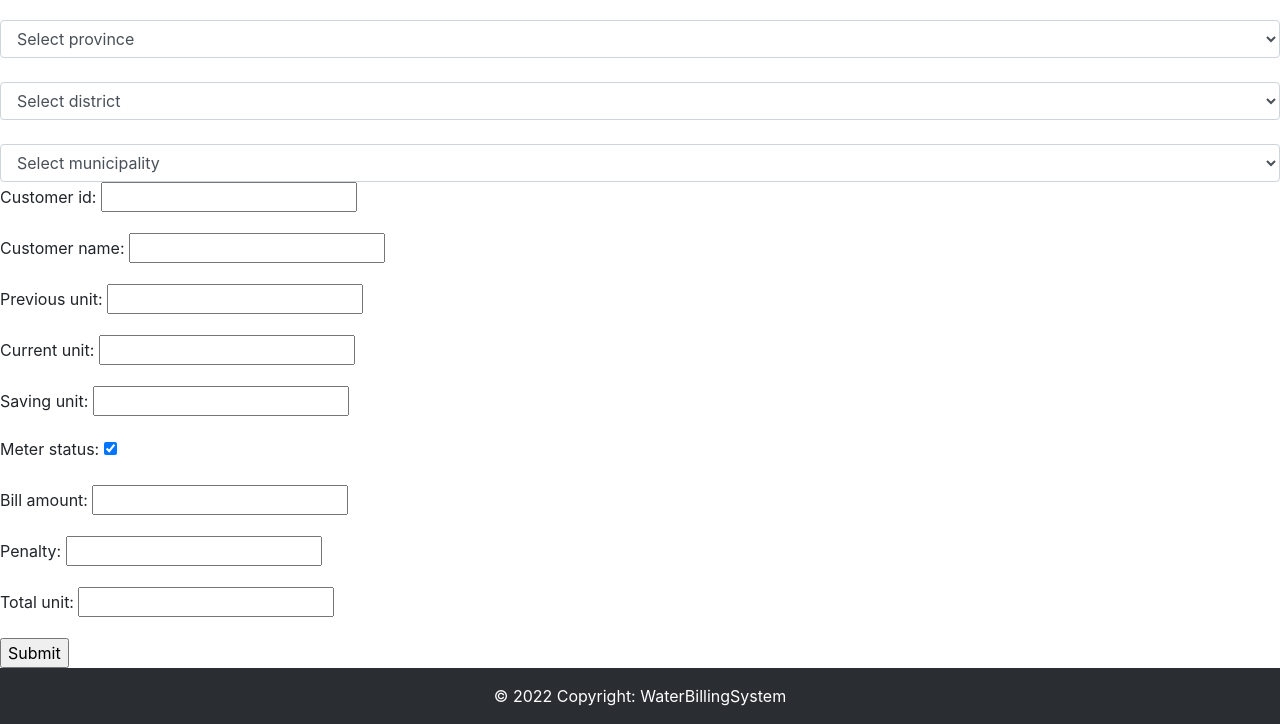
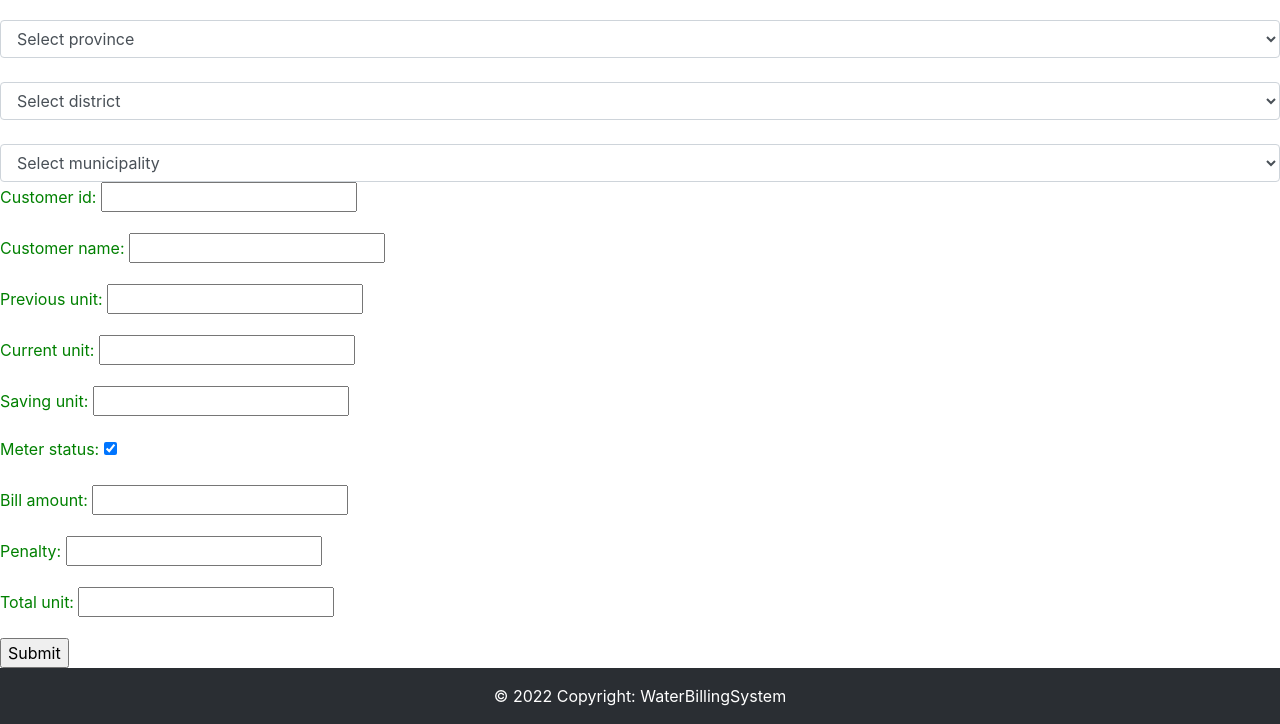
Before and after one commit to OzoneBht1/water_billing_system, a Django app: page /payment/ in a window 1280 px wide. Shown: the part 229-953 px from the top of the page. Run offline with Django 4.2, Linux system fonts and the light colour scheme; some libraries are stand-ins or nearby versions.

Commit message:
changed form

```diff
--- /dev/null
+++ b/user_view/static/user_view/css/payment.css
@@ -0,0 +1,6 @@
+.form-group label {
+  color: green;
+}
+.form-group input {
+  color: red;
+}
--- a/user_view/templates/user_view/payment.html
+++ b/user_view/templates/user_view/payment.html
@@ -1,7 +1,12 @@
 {% extends "base.html" %} {% load static %}
 {% block title %} Bill Payment {% endblock %}
 
+{% block css_files %}
+<link rel="stylesheet" type=""text/css" href="{% static 'user_view/css/payment.css' %}">
+{% endblock %}
+
 {% block content %}
+
     {{ data|json_script:'name' }}
 
     <br /><br />
@@ -25,7 +30,15 @@
 
       <!-- <i class="fa-solid fa-faucet-drip"></i> -->
       <!-- {% for field in form %} {{field.label}} {{field}} {% endfor %} -->
-      {{form.as_p}}
+      {% for field in form %}
+      <div class="form-group">
+          {{ field.errors }}
+          {{ field.label_tag }} {{ field }}
+          {% if field.help_text %}
+          <p class="help">{{ field.help_text|safe }}</p>
+          {% endif %}
+      </div>
+  {% endfor %}
       <input type="submit" name="submit" value="Submit" />
     </form>
 
```
